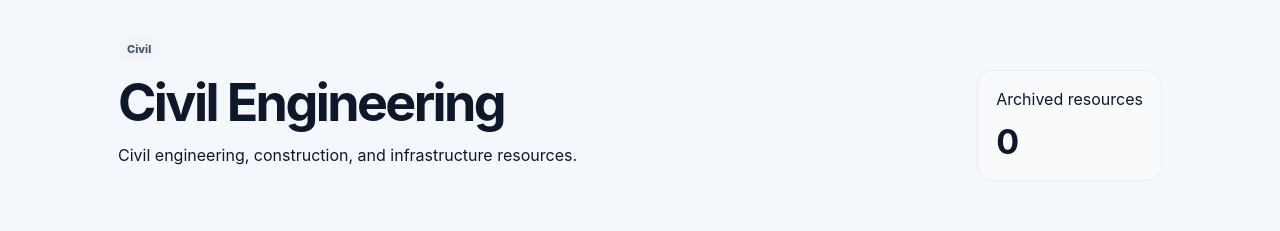
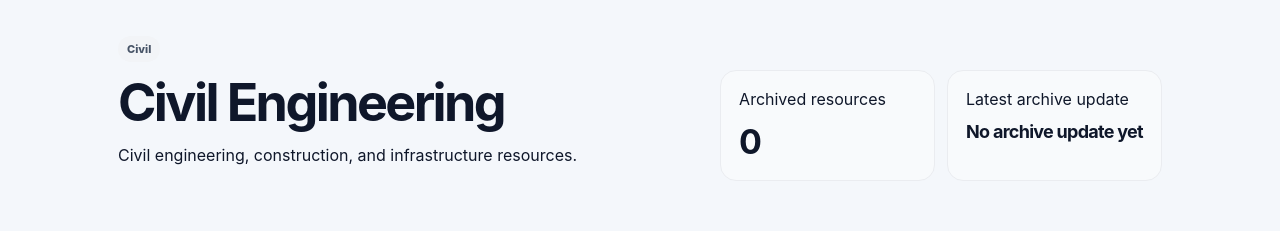
Before and after one commit to unkwn6769/college-noticeboard, a Next.js app: page /departments/civil-noticeboard in a window 1280 px wide. Shown: the part 152-383 px from the top of the page. Built offline with nearby package versions, Linux system fonts and the light colour scheme; no server answers; the database is empty.

Commit message:
feat: complete public department pages

```diff
--- a/src/app/departments/[department]/page.tsx
+++ b/src/app/departments/[department]/page.tsx
@@ -3,7 +3,7 @@ import { notFound } from "next/navigation";
 import PublicNav from "@/src/components/PublicNav";
 import PublicFooter from "@/src/components/PublicFooter";
 import SectionHeader from "@/src/components/SectionHeader";
-import { getDepartment } from "@/src/lib/departments";
+import { getDepartment, listDepartmentStats } from "@/src/lib/departments";
 import { listArchiveDirectory } from "@/src/lib/archive";
 
 export const dynamic = "force-dynamic";
@@ -22,6 +22,19 @@ function formatBytes(value: string): string {
     unit += 1;
   } while (size >= 1024 && unit < units.length - 1);
   return `${size.toFixed(size >= 10 ? 0 : 1)} ${units[unit]}`;
+}
+
+function formatDate(value: string | null): string {
+  if (!value) return "No archive update yet";
+
+  const date = new Date(value);
+  if (Number.isNaN(date.getTime())) return "No archive update yet";
+
+  return date.toLocaleDateString("en-IN", {
+    day: "2-digit",
+    month: "short",
+    year: "numeric",
+  });
 }
 
 function encodePath(path: string): string {
@@ -48,6 +61,12 @@ export default async function DepartmentPage({
   const department = getDepartment(slug);
   if (!department) notFound();
 
+  const departmentStats = (await listDepartmentStats()).find(
+    (item) => item.slug === department.slug,
+  );
+
+  if (!departmentStats) notFound();
+
   const page = Number.parseInt(query.page ?? "1", 10);
   let archive;
   try {
@@ -73,9 +92,18 @@ export default async function DepartmentPage({
             <h1>{department.name}</h1>
             <p className="lead">{department.description}</p>
           </div>
-          <div className="public-department-hero-stat">
-            <span className="stat-label">Archived resources</span>
-            <strong>{archive.totalDepartmentFiles.toLocaleString("en-IN")}</strong>
+          <div className="public-department-hero-stats">
+            <div className="public-department-hero-stat">
+              <span className="stat-label">Archived resources</span>
+              <strong>{archive.totalDepartmentFiles.toLocaleString("en-IN")}</strong>
+            </div>
+
+            <div className="public-department-hero-stat">
+              <span className="stat-label">Latest archive update</span>
+              <strong className="public-department-hero-date">
+                {formatDate(departmentStats.latestUpdate)}
+              </strong>
+            </div>
           </div>
         </section>
 
--- a/src/app/globals.css
+++ b/src/app/globals.css
@@ -317,3 +317,24 @@ th,td { padding:12px 14px; border-bottom:1px solid #e2e8f0; text-align:left; fon
     padding-top:2px;
   }
 }
+
+/* Public department detail stats */
+.public-department-hero-stats {
+  display:grid;
+  grid-template-columns:repeat(2,minmax(170px,1fr));
+  gap:12px;
+  min-width:360px;
+}
+
+.public-department-hero-date {
+  font-size:18px !important;
+  line-height:1.25;
+}
+
+@media (max-width: 700px) {
+  .public-department-hero-stats {
+    width:100%;
+    min-width:0;
+    grid-template-columns:1fr;
+  }
+}
```
